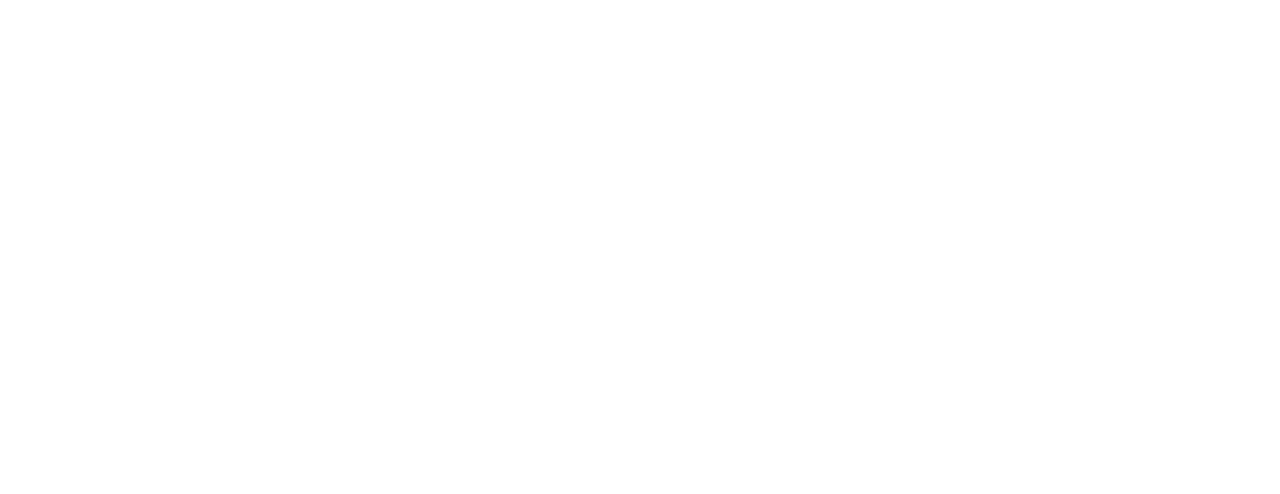
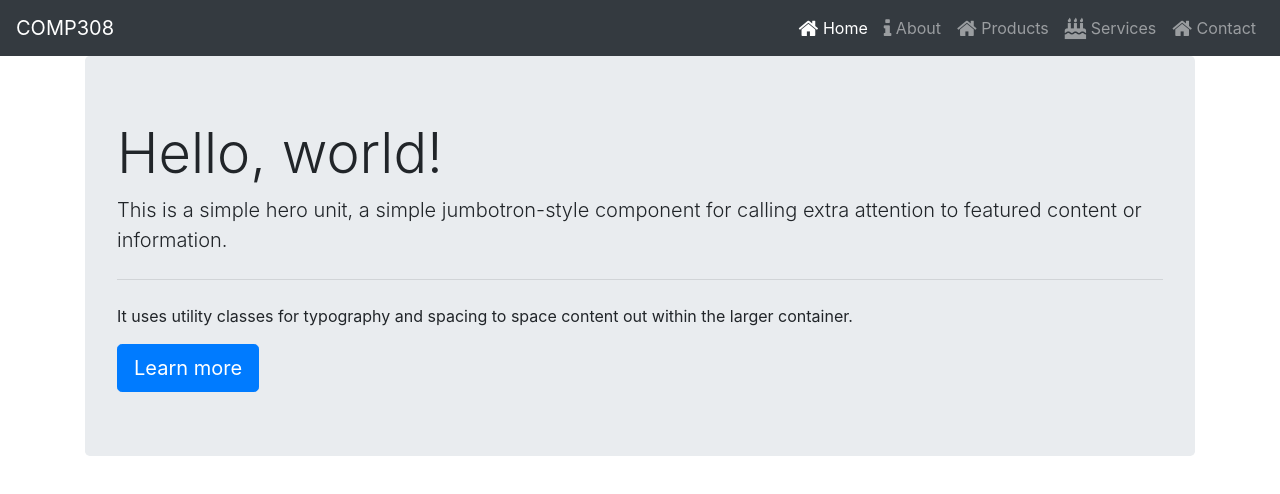
Before and after one commit to hyojin54/COMP308-W2019-Lesson1A, a website: page index.html in a window 1280 px wide. Drawn offline with nearby package versions, Linux system fonts and the light colour scheme.

Commit message:
added bootstrap and font-awesome

```diff
--- /dev/null
+++ b/Content/app.css
@@ -0,0 +1 @@
+/* Custom CSS goes here */
--- a/index.html
+++ b/index.html
@@ -5,9 +5,54 @@
     <meta http-equiv="X-UA-Compatible" content="IE=edge">
     <title>COMP 308 - W2019 - Lession1A</title>
     <meta name="viewport" content="width=device-width, initial-scale=1">
+
+    <link rel="stylesheet" href="./node_modules/bootstrap/dist/css/bootstrap.min.css">
+    <link rel="stylesheet" href="./node_modules/font-awesome/css/font-awesome.min.css">
+    <link rel="stylesheet" href="./Content/app.css">
+
 </head>
 <body>
 
+    <nav class="navbar navbar-expand-lg navbar-dark bg-dark">
+            <a class="navbar-brand" href="#">COMP308</a>
+            <button class="navbar-toggler" type="button" data-toggle="collapse" data-target="#navbarSupportedContent" aria-controls="navbarSupportedContent" aria-expanded="false" aria-label="Toggle navigation">
+                <span class="navbar-toggler-icon"></span>
+            </button>
+
+            <div class="collapse navbar-collapse" id="navbarSupportedContent">
+                <ul class="navbar-nav ml-auto">
+                    <li class="nav-item active">
+                        <a class="nav-link" href="#"><i class="fa fa-lg fa-home"></i> Home <span class="sr-only">(current)</span></a>
+                    </li>
+                    <li class="nav-item">
+                        <a class="nav-link" href="#"><i class="fa fa-lg fa-info"></i> About</a>
+                    </li>
+                    <li class="nav-item">
+                        <a class="nav-link" href="#"><i class="fa fa-lg fa-home"></i> Products</a>
+                    </li>
+                    <li class="nav-item">
+                        <a class="nav-link" href="#"><i class="fa fa-lg fa-birthday-cake"></i> Services</a>
+                    </li>
+                    <li class="nav-item">
+                        <a class="nav-link" href="#"><i class="fa fa-lg fa-home"></i> Contact</a>
+                    </li>
+                </ul>
+            </div>
+    </nav>
+
+    <div class="container">
+        <div class="jumbotron">
+            <h1 class="display-4">Hello, world!</h1>
+            <p class="lead">This is a simple hero unit, a simple jumbotron-style component for calling extra attention to featured content or information.</p>
+            <hr class="my-4">
+            <p>It uses utility classes for typography and spacing to space content out within the larger container.</p>
+            <a class="btn btn-primary btn-lg" href="#" role="button">Learn more</a>
+        </div>
+    </div>
+
+    <!-- 3rd party javascript libraries -->
+    <script src="./node_modules/jquery/dist/jquery.min.js"></script>
+    <script src="./node_modules/bootstrap/dist/js/bootstrap.min.js"></script>
     <script src="./Scripts/app.js"></script>
 
 </body>
```
Also changed, not shown: package.json (added, +25 -0 lines), 2 other files.
